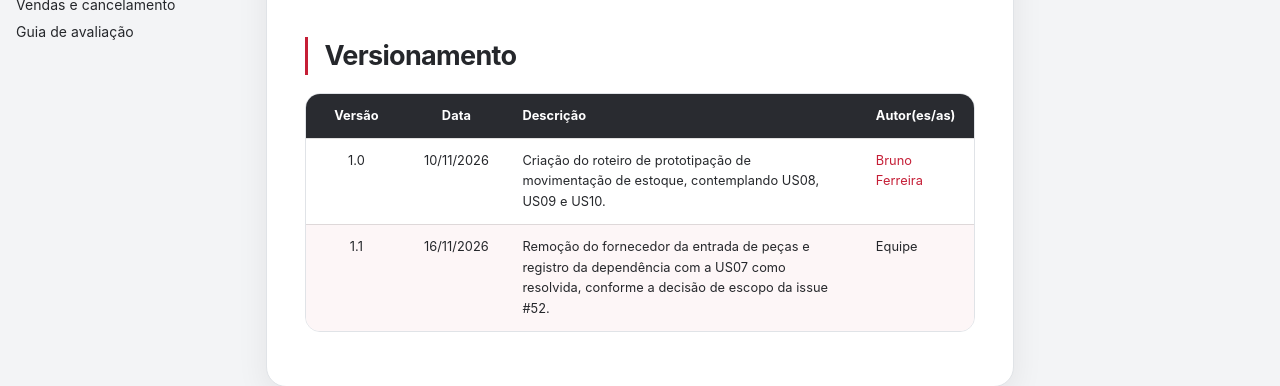
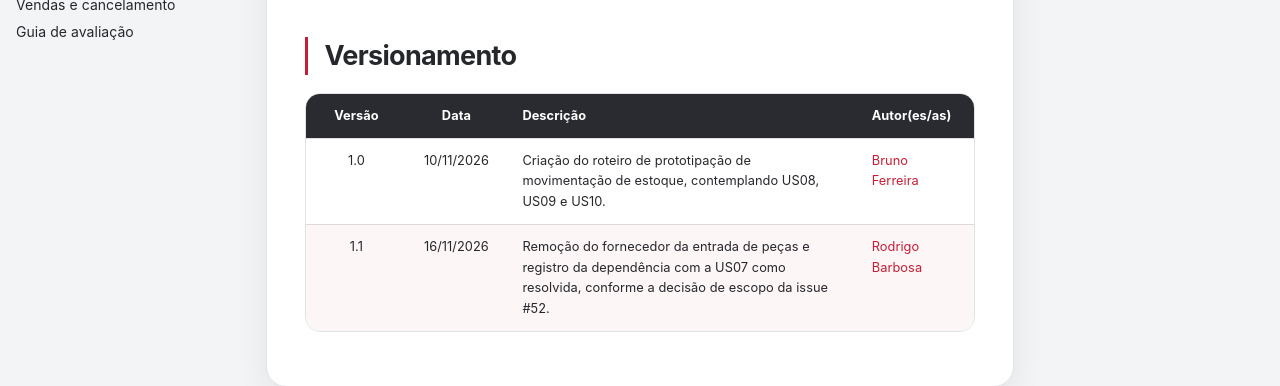
Before and after one commit to mdsreq-fga-unb/REQ-202562-T02-TSI-AutoPecas, an MkDocs documentation site: the page built from docs/prototipos/04-estoque.md, in a window 1280 px wide and 900 px high, scrolled down 1621 px. Shown: the part 438-824 px from the top of the window. Built offline with MkDocs 1.6.1 and Material for MkDocs 9.7.7, drawn with Linux system fonts in a browser that asks for light colours; comment, search, counter and statistics services are not loaded.

Commit message:
docs: registra autoria das versões da issue #52

```diff
--- a/docs/prototipos/04-estoque.md
+++ b/docs/prototipos/04-estoque.md
@@ -61,4 +61,4 @@ decisões pendentes, conforme o [registro sugerido](avaliacao.md#registro-sugeri
 | Versão | Data | Descrição | Autor(es/as) |
 | :----: | :--: | --- | --- |
 | 1.0 | 10/11/2026 | Criação do roteiro de prototipação de movimentação de estoque, contemplando US08, US09 e US10. | [Bruno Ferreira](https://github.com/brunnf) |
-| 1.1 | 16/11/2026 | Remoção do fornecedor da entrada de peças e registro da dependência com a US07 como resolvida, conforme a decisão de escopo da issue #52. | Equipe |
+| 1.1 | 16/11/2026 | Remoção do fornecedor da entrada de peças e registro da dependência com a US07 como resolvida, conforme a decisão de escopo da issue #52. | [Rodrigo Barbosa](https://github.com/RodrigoCBarbosa) |
```
Also changed, not shown: docs/visao-produto/interacao-equipe-cliente.md (+1 -1 lines).
